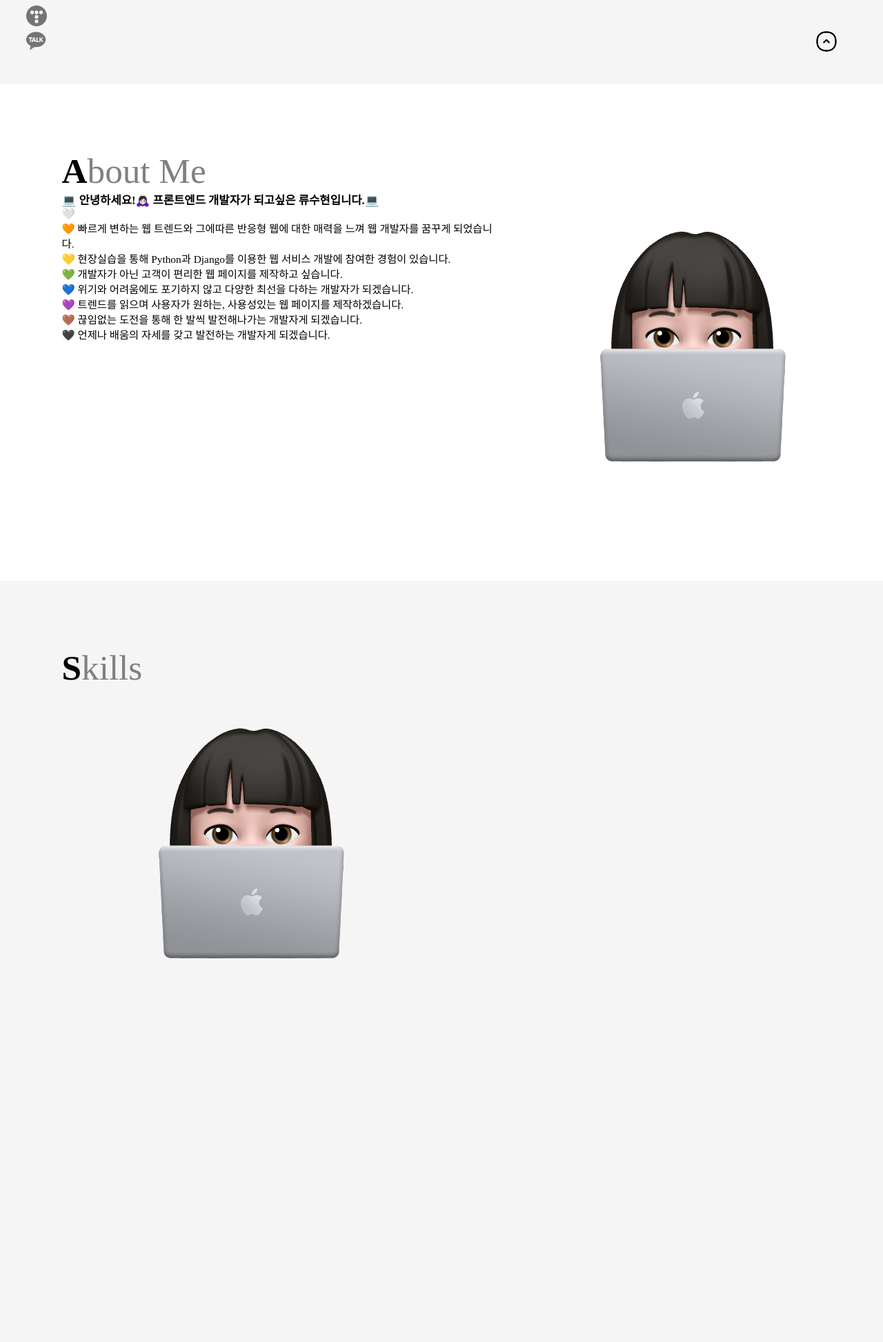
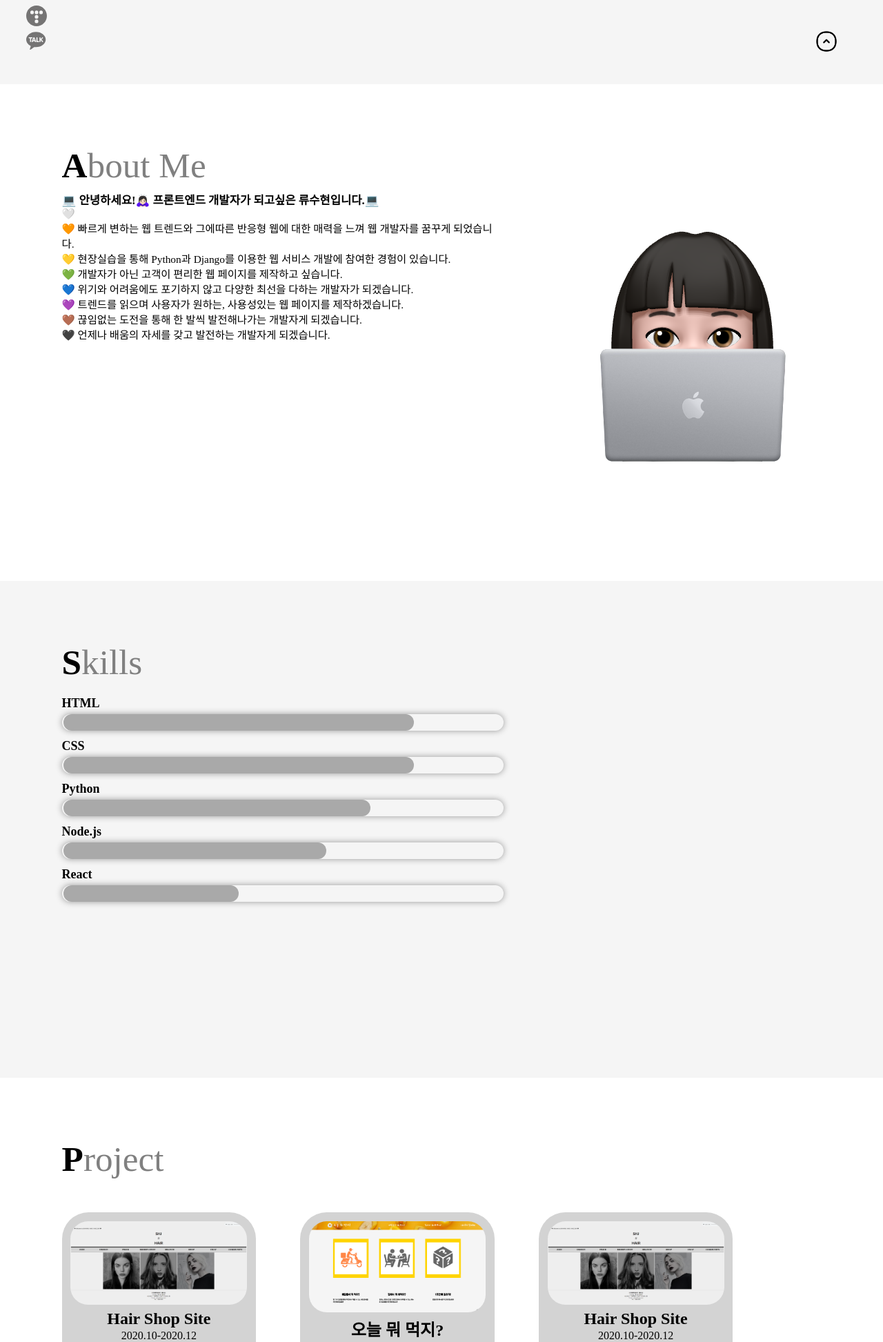
Before and after one commit to suya02/Portfolio, a Django app: page / in a window 1280 px wide. Shown: the part 678-2623 px from the top of the page at 69% size. Before the commit the page ends 2067 px from the top, so only its background shows below. Run offline with Django 3.2, Linux system fonts and the light colour scheme; some libraries are stand-ins or nearby versions.

Commit message:
skills & project

```diff
--- a/blog/static/css/blog.css
+++ b/blog/static/css/blog.css
@@ -84,6 +84,7 @@ li {
 .about_B {
     font-size: 4vw;
     color: gray;
+    padding-bottom: 1vh;
 }
 
 .about_text {
@@ -110,5 +111,118 @@ li {
 .section_main {
     text-align: left;
     padding-left: 7vw;
-    padding-top: 12vh;
+    padding-top: 11vh;
 }
+
+/*progress {*/
+/*    -webkit-appearance: none;*/
+/*    border: 0;*/
+/*    border-radius: 9px;*/
+/*}*/
+
+/*::-webkit-progress-bar {*/
+/*    background-color: white;*/
+/*    border-radius:10px;*/
+/*    box-shadow: 0px 0px 10px 0px #969696;*/
+/*}*/
+
+/*::-webkit-progress-value {*/
+/*    background-color: orange;*/
+/*    border-radius:10px;*/
+/*}*/
+
+.progress-bar {
+    background: 50%;
+    border-radius: 3vw;
+    align-items: center;
+    display: flex;
+    height: 1.5vw;
+    padding: 0.2vw 0.2vw;
+    box-shadow: 0px 0px 10px 0px #969696;
+}
+
+.progress-value-80 {
+    border-radius: 100px;
+    background: darkgray;
+    height: 3vh;
+    animation: progress-80 3s normal forwards;
+}
+
+@keyframes progress-80 {
+    0%{
+        width: 0;
+    }
+    100%{
+        width: 80%;
+    }
+}
+
+.progress-value-70 {
+    border-radius: 100px;
+    background: darkgray;
+    height: 3vh;
+    animation: progress-70 3s normal forwards;
+}
+
+@keyframes progress-70 {
+    0%{
+        width: 0;
+    }
+    100%{
+        width: 70%;
+    }
+}
+
+.progress-value-60 {
+    border-radius: 100px;
+    background: darkgray;
+    height: 3vh;
+    animation: progress-60 3s normal forwards;
+}
+
+@keyframes progress-60 {
+    0%{
+        width: 0;
+    }
+    100%{
+        width: 60%;
+    }
+}
+
+.progress-value-40 {
+    border-radius: 100px;
+    background: darkgray;
+    height: 3vh;
+    animation: progress-40 3s normal forwards;
+}
+
+@keyframes progress-40 {
+    0%{
+        width: 0;
+    }
+    100%{
+        width: 40%;
+    }
+}
+
+h3 {
+    padding-bottom: 0.6vh;
+    padding-top: 1.5vh;
+}
+
+.project {
+    float: left;
+    background-color: lightgray;
+    border-radius: 3vw;
+    padding: 1vw;
+    height: 50vh;
+    margin-right: 5vw;
+    margin-top: 5vh;
+        margin-bottom: 5vh;
+    width: 20vw;
+}
+
+.project_image {
+    width: 20vw;
+    border-radius: 2vw;
+}
--- a/blog/templates/blog/main.html
+++ b/blog/templates/blog/main.html
@@ -146,13 +146,76 @@
 
             <div>
                 <div class="about_text">
+{#                    <h2>HTML</h2> <progress value="80" max="100"></progress>#}
+{#                    <h2>CSS</h2> <progress value="80" max="100"></progress>#}
+{#                    <h2>Python</h2> <progress value="80" max="100"></progress>#}
+{#                    <h2>React</h2> <progress value="80" max="100" aria-valuemin="0"></progress>#}
+{#                    <h2>Node.js</h2> <progress value="80" max="100"></progress>#}
+                    <h3>HTML</h3>
+                    <div class="progress-bar">
+                        <div class="progress-value-80"></div>
+                    </div>
 
+                    <h3>CSS</h3>
+                    <div class="progress-bar">
+                        <div class="progress-value-80"></div>
+                    </div>
+
+                    <h3>Python</h3>
+                    <div class="progress-bar">
+                        <div class="progress-value-70"></div>
+                    </div>
+
+                    <h3>Node.js</h3>
+                    <div class="progress-bar">
+                        <div class="progress-value-60"></div>
+                    </div>
+
+                    <h3>React</h3>
+                    <div class="progress-bar">
+                        <div class="progress-value-40"></div>
+                    </div>
                 </div>
-                <div class="profile">
-                    <img src="/static/images/profile.png">
-                </div>
-                </div>
+            </div>
+
+        </div>
+        {#section_main#}
+    </div>
+    {#section3#}
+
+    <div class="section2">
+        <div class="section_main">
+            <div class="about_A" style="float: left">
+                P
+            </div>
+            <div class="about_B">
+                roject
+            </div>
+
+            <div>
+                <ui class="project">
+                    <li style="padding-left: 0"><img src="/static/images/hairshop.png" class="project_image"/></li>
+                    <li style="text-align: center; padding-left: 0; padding-top: 0.2vw;"><h2>Hair Shop Site</h2></li>
+                    <li style="text-align: center; padding-left: 0; padding-top: 0.2vw;">2020.10-2020.12</li>
+                    <li style="padding-left: 0; padding-top: 0.2vw;">헤어샵의 가입, 예약이 가능하도록 구현하였으며, 디자인 별 가격과 제품별 가격 등에 대한 정보를 제공해줍니다. 또한 socket.io를 통한 실시간 채팅을 통해 연락을 통해 상담도 진행할 수 있습니다. </li>
+                </ui>
+
+                <ui class="project">
+                    <li style="padding-left: 0"><img src="/static/images/wswet.png" class="project_image"/></li>
+                    <li style="text-align: center; padding-left: 0; padding-top: 0.2vw;"><h2>오늘 뭐 먹지?</h2></li>
+                    <li style="text-align: center; padding-left: 0; padding-top: 0.2vw;">2020.10-2020.12</li>
+                    <li style="padding-left: 0; padding-top: 0.2vw;">매일 뭘 먹을지 고민하는 사람들을 위해 질문들에 대한 답을 받아 배달메뉴를 추천해주는 웹 페이지입니다.</li>
+                </ui>
+
+                <ui class="project">
+                    <li style="padding-left: 0"><img src="/static/images/hairshop.png" class="project_image"/></li>
+                    <li style="text-align: center; padding-left: 0; padding-top: 0.2vw;"><h2>Hair Shop Site</h2></li>
+                    <li style="text-align: center; padding-left: 0; padding-top: 0.2vw;">2020.10-2020.12</li>
+                    <li style="padding-left: 0; padding-top: 0.2vw;">헤어샵의 가입, 예약이 가능하도록 구현하였으며, 디자인 별 가격과 제품별 가격 등에 대한 정보를 제공해줍니다. 또한 socket.io를 통한 실시간 채팅을 통해 연락을 통해 상담도 진행할 수 있습니다. </li>
+                </ui>
+            </div>
         </div>
     </div>
+    {#section2#}
 </body>
 </html>
```
Also changed, not shown: blog/static/images/hairshop.png (added), blog/static/images/wswet.png (added).
